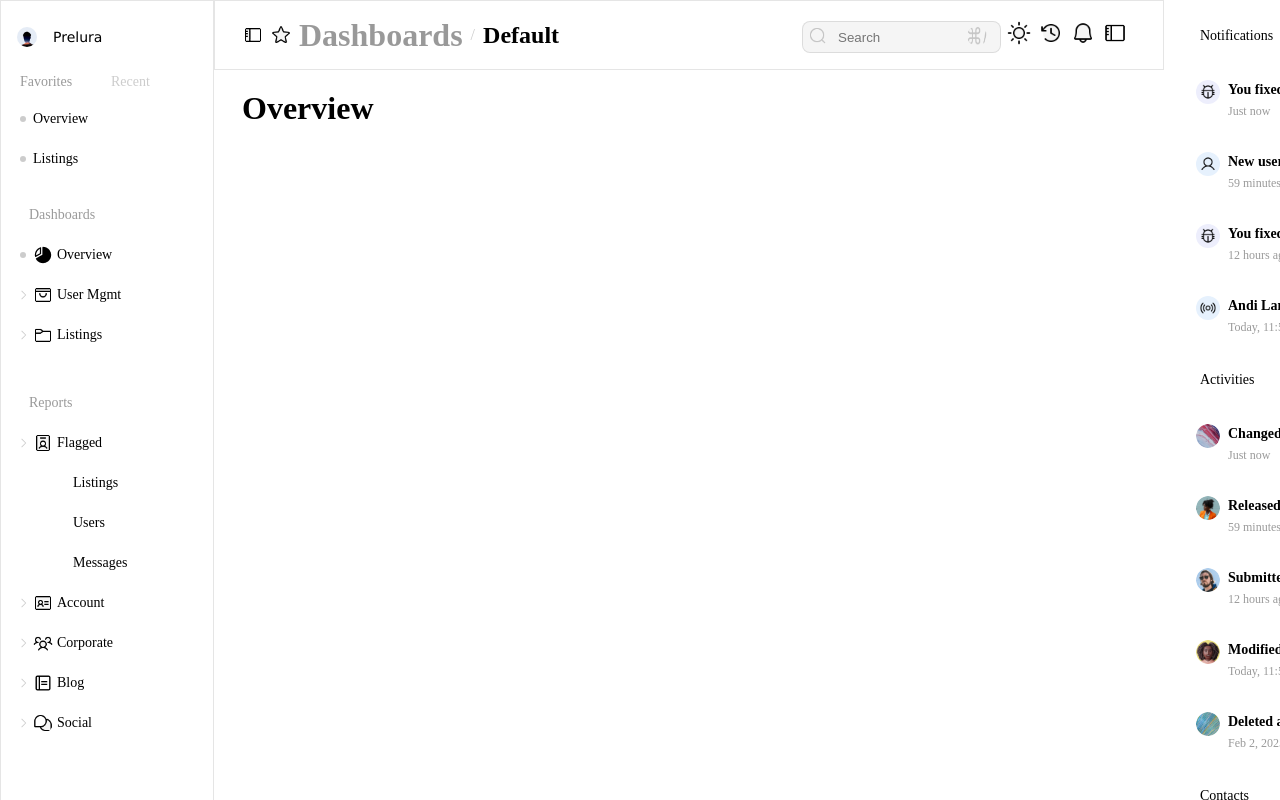
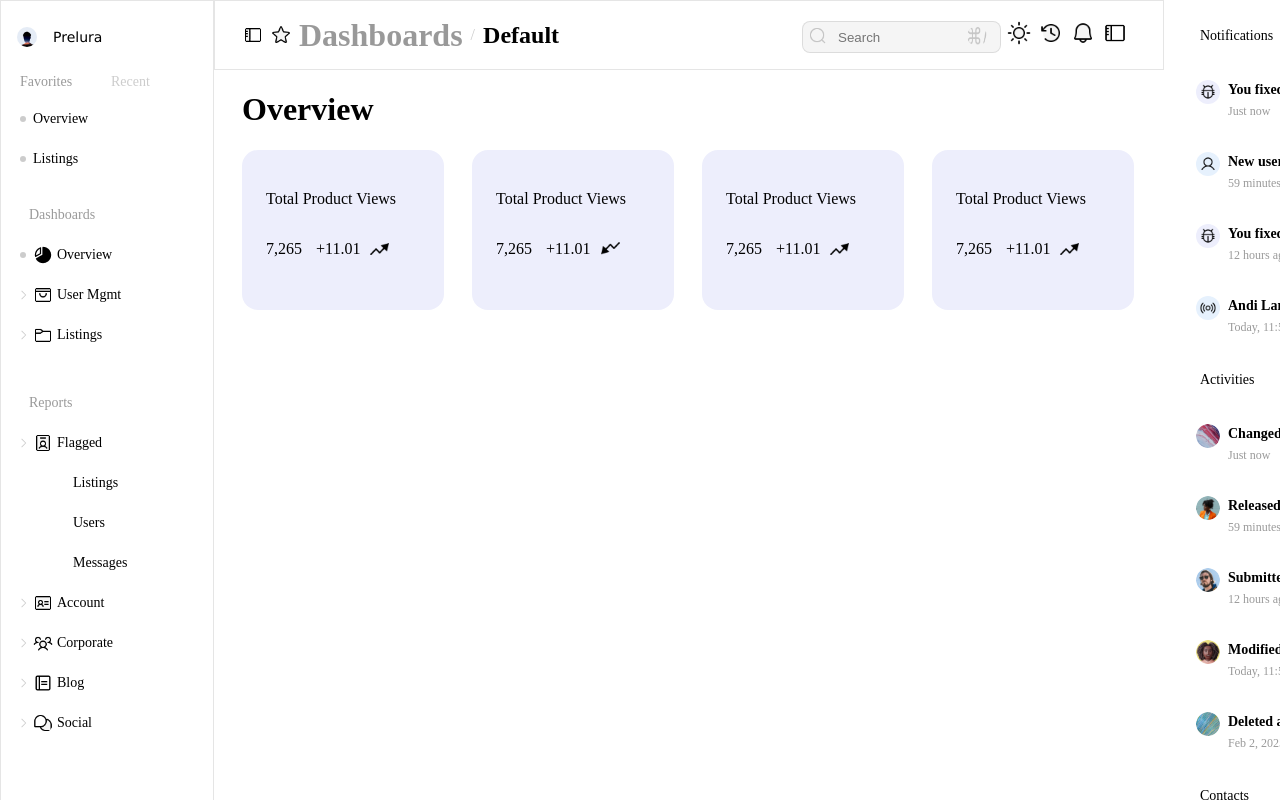
Before and after one commit to dijayst/prelura, a React (Create React App) app: page / in a window 1280 px wide. Shown: the top 800 px of the page. Built offline with nearby package versions, Linux system fonts and the light colour scheme.

Commit message:
still  working on the graph  content

```diff
--- a/src/navbar/Content .js
+++ b/src/navbar/Content .js
@@ -1,6 +1,11 @@
 import React from 'react'
 
+import { Overview } from './Data'
+
+
 function Content () {
+
+
   return (
     <div >
         <div className='divcontent'>
@@ -29,6 +34,21 @@ function Content () {
       </div>
       <div className='content'>
       <h1>Overview</h1>
+      <div className='Overviewcontainer '>
+
+        {Overview.map((notification, index) => (
+                <div className='Overview' key={index}>
+                 <p>{notification.text}</p>
+                  <div className="Overviewcontent">
+                    <p >{notification.Numberofproduct}</p>
+                    <div className='overviewpercent '>
+                    <p>{notification.percentage}</p>
+                    <img src={notification.arrow} alt="Icon" />
+                    </div></div>
+                </div>
+              ))}
+
+      </div>
       </div>
 
     </div>
--- /dev/null
+++ b/src/navbar/Data.js
@@ -0,0 +1,102 @@
+
+export const notifications = [
+    {
+      icon: "../Image/bug.png",
+      message: "You fixed a bug.",
+      time: "Just now"
+    },
+    {
+      icon: "../Image/manager.png",
+      message: "New user registered..",
+      time: "59 minutes ago"
+    },{
+      icon: "../Image/bug.png",
+      message: "You fixed a bug.",
+      time: "12 hours ago"
+    },{
+      icon: "../Image/wifi.png",
+      message: "Andi Lane subscribed to you..",
+      time: "Today, 11:59 AM"
+    }
+  ];
+  export const Activities = [
+    {
+      icon: "../Image/Avatar Abstract 03.png",
+      message: "Changed the style.",
+      time: "Just now"
+    },
+    {
+      icon: "../Image/Avatar Female 03.png",
+      message: "Released a new version.",
+      time: "59 minutes ago"
+    },{
+      icon: "../Image/Avatar Male 02.png",
+      message: "Submitted a bug.",
+      time: "12 hours ago"
+    },{
+      icon: "../Image/Avatar 3D 03.png",
+      message: "Modified A data in Page X.",
+      time: "Today, 11:59 AM"
+    },{
+      icon: "../Image/Avatar Abstract 04.png",
+      message: "Deleted a page in Project X.",
+      time: "Feb 2, 2025"
+    }
+  ];
+
+
+   export const Contacts = [
+    {
+      icon: "../Image/Frame (1).png",
+      message: "Changed the style.",
+
+    },
+    {
+      icon: "../Image/Frame (2).png",
+      message: "Released a new version.",
+
+    },{
+      icon: "../Image/Icon (1).png",
+      message: "Submitted a bug.",
+
+    },{
+      icon: "../Image/Avatar Male 04.png",
+      message: "Modified A data in Page X.",
+
+    },{
+      icon: "../Image/Icon (2).png",
+      message: "Deleted a page in Project X.",
+
+    },{
+      icon: "../Image/Icon (3).png",
+      message: "Deleted a page in Project X.",
+
+    }
+  ];
+
+
+
+
+  export const Overview = [
+    {
+      text: "Total Product Views",
+      Numberofproduct: "7,265",
+      percentage: "+11.01",
+      arrow: "../Image/arrowup.png",
+    },{
+        text: "Total Product Views",
+        Numberofproduct: "7,265",
+        percentage: "+11.01",
+        arrow: "../Image/arrowdown.png",
+      },{
+        text: "Total Product Views",
+        Numberofproduct: "7,265",
+        percentage: "+11.01",
+        arrow: "../Image/arrowup.png",
+      },{
+        text: "Total Product Views",
+        Numberofproduct: "7,265",
+        percentage: "+11.01",
+        arrow: "../Image/arrowup.png",
+      },
+  ];
--- a/src/navbar/Notification.js
+++ b/src/navbar/Notification.js
@@ -1,81 +1,7 @@
 import React from 'react'
+import { Activities,Contacts,notifications } from './Data'
 
 function Notification() {
-  const notifications = [
-    {
-      icon: "../Image/bug.png",
-      message: "You fixed a bug.",
-      time: "Just now"
-    },
-    {
-      icon: "../Image/manager.png",
-      message: "New user registered..",
-      time: "59 minutes ago"
-    },{
-      icon: "../Image/bug.png",
-      message: "You fixed a bug.",
-      time: "12 hours ago"
-    },{
-      icon: "../Image/wifi.png",
-      message: "Andi Lane subscribed to you..",
-      time: "Today, 11:59 AM"
-    }
-  ];
-  const Activities = [
-    {
-      icon: "../Image/Avatar Abstract 03.png",
-      message: "Changed the style.",
-      time: "Just now"
-    },
-    {
-      icon: "../Image/Avatar Female 03.png",
-      message: "Released a new version.",
-      time: "59 minutes ago"
-    },{
-      icon: "../Image/Avatar Male 02.png",
-      message: "Submitted a bug.",
-      time: "12 hours ago"
-    },{
-      icon: "../Image/Avatar 3D 03.png",
-      message: "Modified A data in Page X.",
-      time: "Today, 11:59 AM"
-    },{
-      icon: "../Image/Avatar Abstract 04.png",
-      message: "Deleted a page in Project X.",
-      time: "Feb 2, 2025"
-    }
-  ];
-
-
-  const Contacts = [
-    {
-      icon: "../Image/Frame (1).png",
-      message: "Changed the style.",
-
-    },
-    {
-      icon: "../Image/Frame (2).png",
-      message: "Released a new version.",
-
-    },{
-      icon: "../Image/Icon (1).png",
-      message: "Submitted a bug.",
-
-    },{
-      icon: "../Image/Avatar Male 04.png",
-      message: "Modified A data in Page X.",
-
-    },{
-      icon: "../Image/Icon (2).png",
-      message: "Deleted a page in Project X.",
-
-    },{
-      icon: "../Image/Icon (3).png",
-      message: "Deleted a page in Project X.",
-
-    }
-  ];
-
 
 
 
@@ -121,7 +47,7 @@ function Notification() {
 
 
   <div className="notificationcontent">
-      {Activities.map((notification, index) => (
+      {Contacts.map((notification, index) => (
         <div className="headernotification" key={index}>
           <img src={notification.icon} alt="Icon" />
           <div className="headernotificationtext">
--- a/src/navbar/Sidebar.css
+++ b/src/navbar/Sidebar.css
@@ -193,7 +193,7 @@ color: #000;
   .contentdash p{
     color: #00000033;
   }
-  .content h1{
+  .content {
     margin: 20px 8px 2px 28px;
   }
   .maincontent{
@@ -259,6 +259,10 @@ gap: 8px;
     height: 52px;
     width: 248px;
     border-radius: 6px;
+    transition: transform 0.3s ease-in-out;
+  }
+  .headernotification:hover .headernotificationtext{
+    transform: scale(1.2);
 
   }
 
@@ -276,6 +280,8 @@ gap: 8px;
     flex-direction: column;
     margin: 8px ;
     gap: 2px;
+    transition: transform 0.3s ease;
+    transform-origin: left;
   }
   .headernotificationtext p {
     margin: 0;
@@ -292,14 +298,9 @@ gap: 8px;
     font-size: 12px;
 
   }
-
-
-
-
-
-
-
-
+  .headernotification:hover .headernotificationtext p:last-child{
+    color: #000000;
+  }
 
 
   .container2 {
@@ -333,3 +334,33 @@ border: 1px solid #0000001A;
   width:20px;
   height:20px;
 }
+
+
+.Overviewcontainer{
+  display: flex;
+  width: 892px;
+  gap: 28px;
+
+}
+.Overviewcontainer:hover{
+
+}
+.Overview{
+  width: 202px;
+  height: 112px;
+  background-color: #EDEEFC;
+  border-radius: 16px;
+  display: flex;
+  flex-direction: column;
+  padding: 24px 24px 24px 24px;
+}
+.Overviewcontent{
+  display: flex;
+  gap: 14px;
+
+}
+.overviewpercent{
+  display: flex;
+  gap: 8px;
+  align-items: center;
+}
```
Also changed, not shown: public/Image/Arrowdown.png (added), public/Image/arrowup.png (added).
